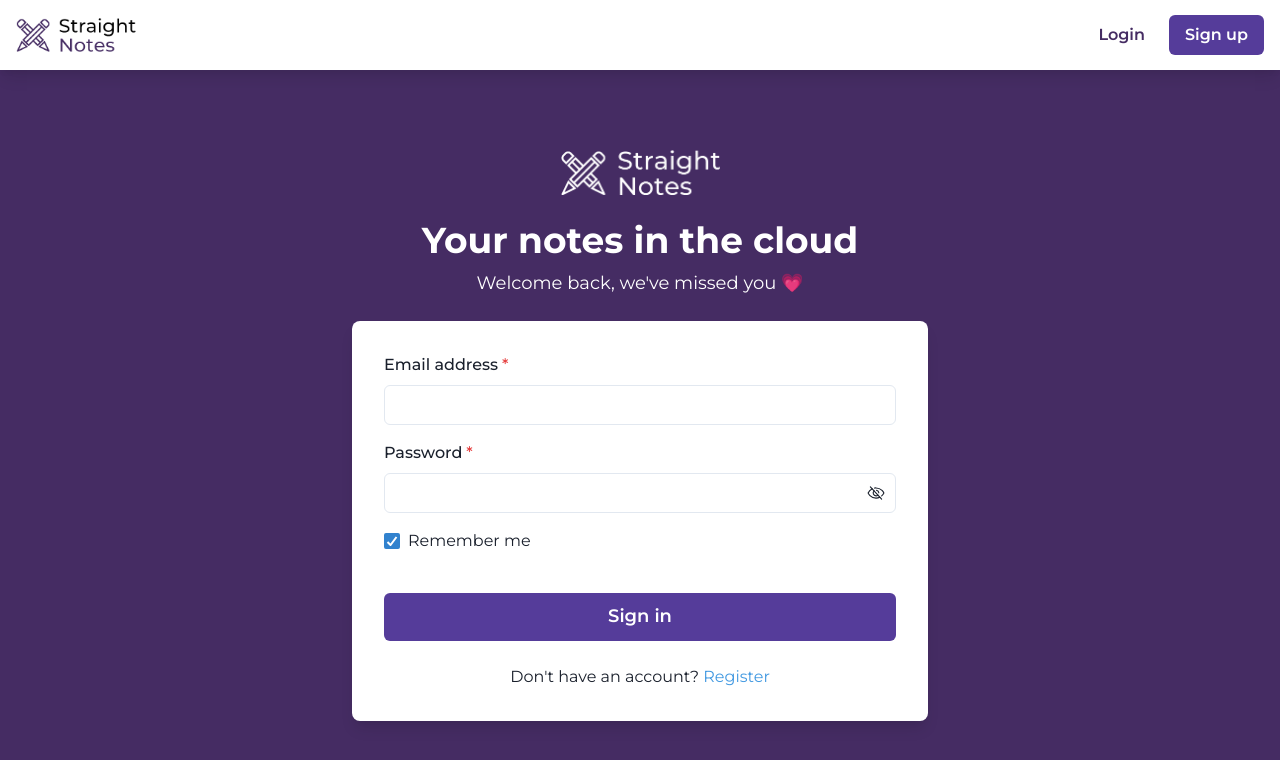
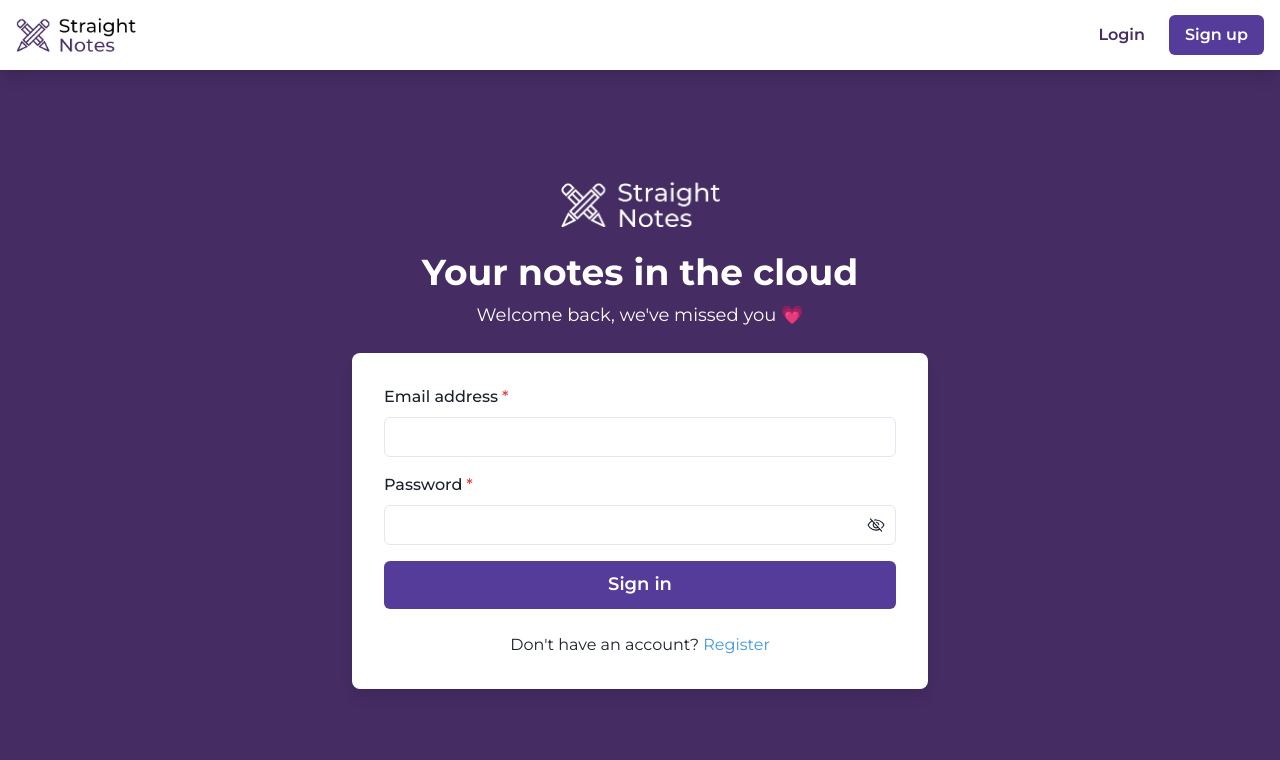
Before and after one commit to lamongabriel/straight-notes, a React (Vite) app in the folder web/: page /login in a window 1280 px wide. Shown: the top 760 px of the page. Built offline with nearby package versions, Linux system fonts and the light colour scheme; no server answers.

Commit message:
removed remember me checkbox

```diff
--- a/web/src/components/auth/LoginForm/index.tsx
+++ b/web/src/components/auth/LoginForm/index.tsx
@@ -8,7 +8,6 @@ import {
   FormControl,
   FormLabel,
   Input,
-  Checkbox,
   Stack,
   Link,
   Button,
@@ -91,24 +90,7 @@ export function LoginForm () {
             </InputRightElement>
           </InputGroup>
         </FormControl>
-        <Stack spacing={10}>
-          <Stack
-            direction={{ base: 'column', sm: 'row' }}
-            align={'start'}
-            justify={'space-between'}
-          >
-            <Checkbox
-              checked={formData.rememberMe}
-              name='rememberMe'
-              defaultChecked
-              onChange={(e) => setFormData(prev => ({ ...prev, rememberMe: e.currentTarget.checked }))}
-              autoComplete='remember-me'
-              disabled={isLoading}
-            >
-              Remember me
-            </Checkbox>
-          </Stack>
-          <Button
+        <Button
             colorScheme='brand'
             loadingText="Loading"
             size="lg"
@@ -117,7 +99,6 @@ export function LoginForm () {
           >
             Sign in
           </Button>
-        </Stack>
       </form>
       <Stack pt={6}>
         <Text align={'center'}>
```
Also changed, not shown: 1 other file (tests, documents, lock files or other folders).
